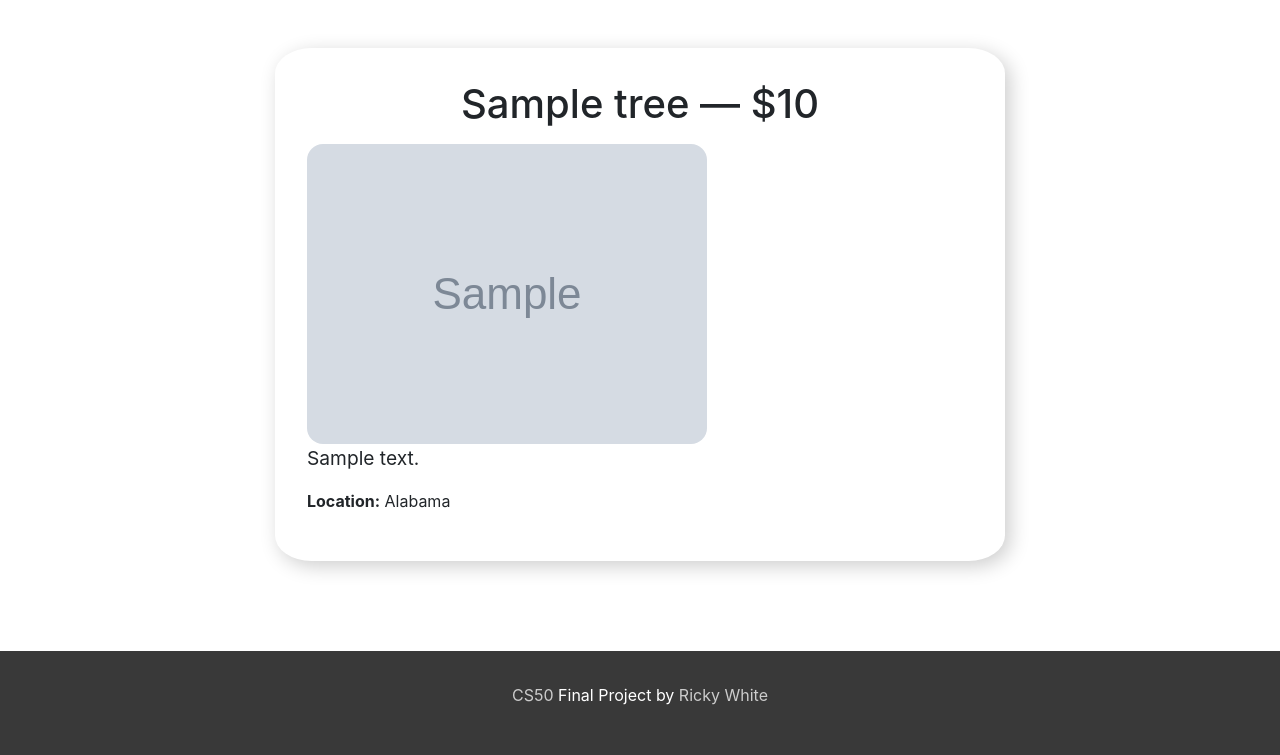
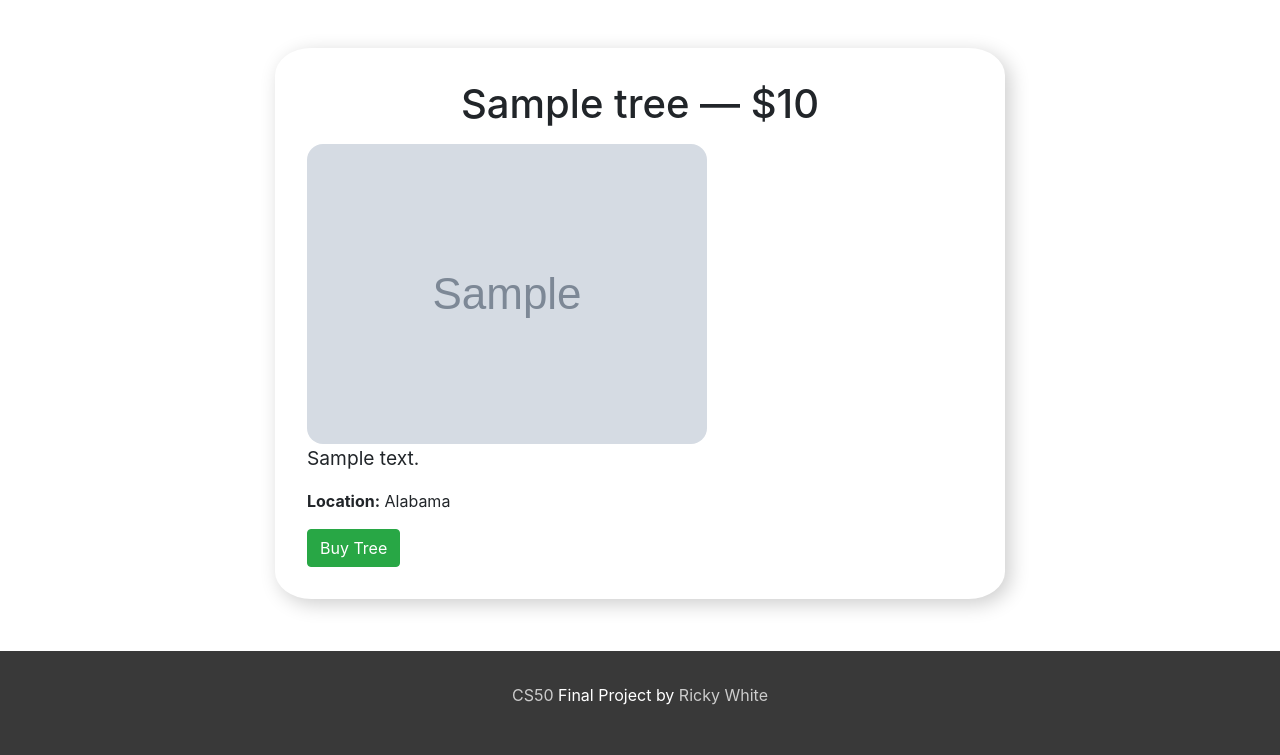
Before and after one commit to EndlessTrax/CS50, a Django app: page /tree/1/ in a window 1280 px wide. Shown: the part 45-800 px from the top of the page. Run offline with Django 3.2, Linux system fonts and the light colour scheme; tables that the repository leaves empty hold one stand-in row (values such as "Sample post"); grey boxes marked "Sample" are stand-in pictures; some libraries are stand-ins or nearby versions.

Commit message:
added buy tree button. BUG - still shows if the owner it viewing the tree.

```diff
--- a/final_project/templates/single_tree.html
+++ b/final_project/templates/single_tree.html
@@ -14,8 +14,13 @@
         {{ object.description }}
       </p>
       <p><b>Location:</b> {{ state }}</p>
+
+      {% if object.owner_id != user.pk %}
+          <a href="{% url 'buy_tree' object.pk %}">
+            <button type="button" class="btn btn-success">Buy Tree</button>
+          </a>
+      {% endif %}
     </div>
-
   </div>
 </section>
 {% endblock content %}
```
